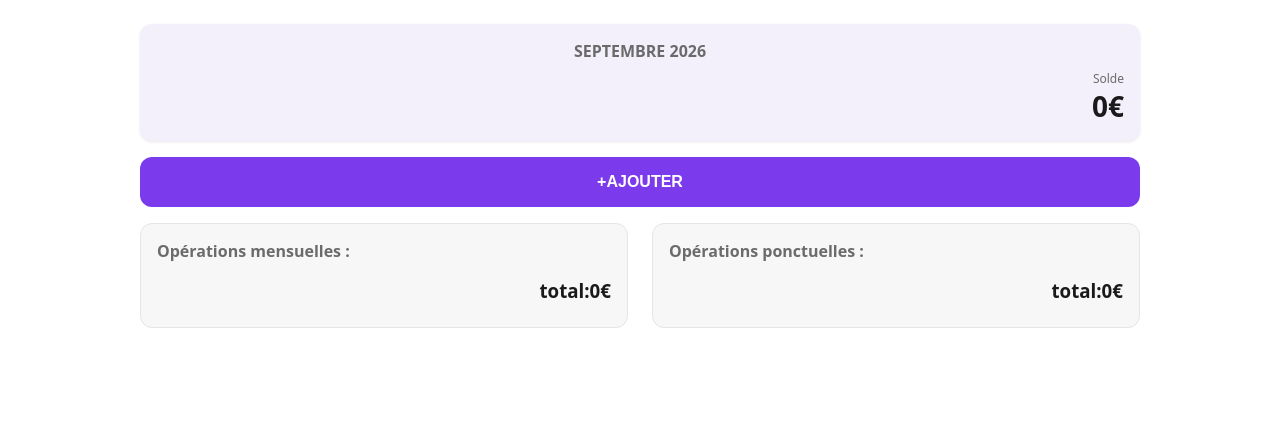
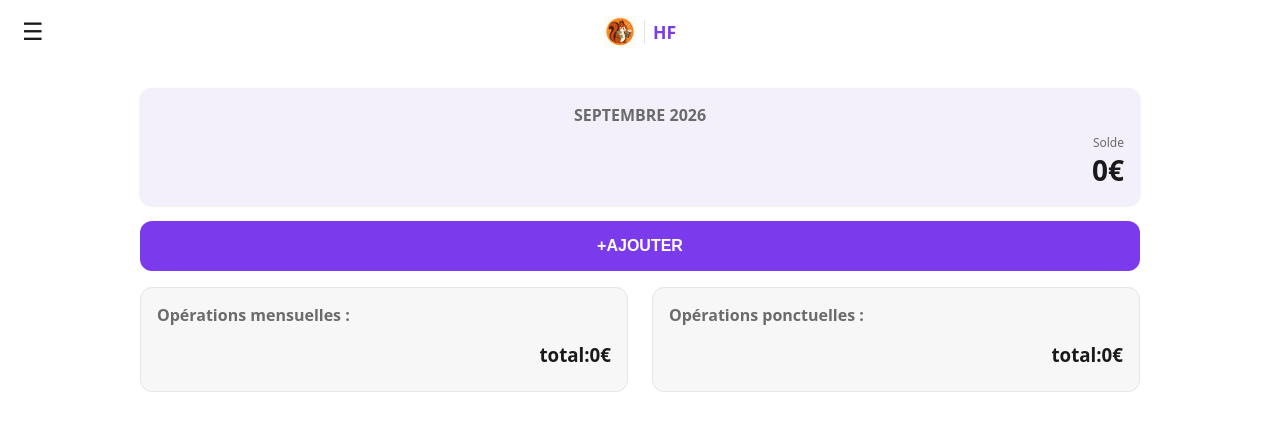
Before and after one commit to donhug/budget-app, a React (Vite) app in the folder Compte/: page / in a window 1280 px wide. Shown: the top 430 px of the page. Built offline with nearby package versions, Linux system fonts and the light colour scheme.

Commit message:
feat: création du header et de ses styles

```diff
--- a/Compte/src/App.jsx
+++ b/Compte/src/App.jsx
@@ -20,6 +20,7 @@ import { getCurrentMonth, getPreviousMonth } from "./utils/dates";
 import { useEffect, useState } from "react";
 import OperationList from "./components/OperationList/OperationList";
 import OperationFormModal from "./components/OperationFormModal/OperationFormModal";
+import Header from "./components/Header/Header";
 
 function App() {
   const currentMonth = getCurrentMonth();
@@ -97,6 +98,8 @@ function App() {
   const manualTotal = getMonthTotal(manualOps);
 
   return (
+    <>
+    <Header/>
       <section className={styles.appshell}>
         <div>
           <MonthSummary
@@ -106,7 +109,12 @@ function App() {
             carryOver={carryOver}
             isFirstMonth={isFirstMonth}
           />
-        <button className={styles.addBtn} onClick={() => setIsModalOpen(true)}>+AJOUTER</button>
+          <button
+            className={styles.addBtn}
+            onClick={() => setIsModalOpen(true)}
+          >
+            +AJOUTER
+          </button>
           {isModalOpen && (
             <OperationFormModal
               onSubmit={handleSubmit}
@@ -146,6 +154,7 @@ function App() {
           </div>
         </div>
       </section>
+    </>
   );
 }
 
--- /dev/null
+++ b/Compte/src/components/Header/Header.jsx
@@ -0,0 +1,18 @@
+import style from "./Header.module.css";
+import LOGO from "../../assets/LOGO.png"
+
+function Header() {
+  return (
+    <header className={style.header}>
+      <button className={style.navToggle} aria-label="Menu">
+        ☰
+      </button>
+      <div className={style.logoGroup}>
+        <img src={LOGO} alt="" className={style.logo} />
+        <span className={style.divider} />
+        <h1 className={style.appName}>HF</h1>
+      </div>
+    </header>
+  );
+}
+export default Header;
--- /dev/null
+++ b/Compte/src/components/Header/Header.module.css
@@ -0,0 +1,36 @@
+.header {
+  display: grid;
+  grid-template-columns: 1fr auto 1fr;
+  align-items: center;
+  padding: var(--space-3);
+}
+.navToggle {
+  grid-column: 1;
+  justify-self: start;
+  background: none;
+  border: none;
+  font-size: 1.5rem;
+  cursor: pointer;
+  color: var(--color-text);
+}
+.logoGroup {
+  grid-column: 2;
+  display: flex;
+  align-items: center;
+  gap: var(--space-2);
+}
+.logo {
+  height: 32px;
+  width: auto;
+}
+.divider {
+  width: 1px;
+  height: 24px;
+  background-color: var(--color-border);
+}
+.appName {
+  margin: 0;
+  font-weight: 700;
+  font-size: 1.1rem;
+  color: var(--color-brand);
+}
```
Lines whose indentation alone changed are shown as unchanged.
